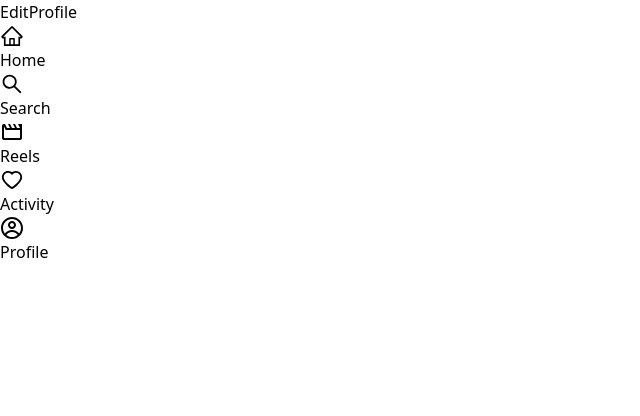
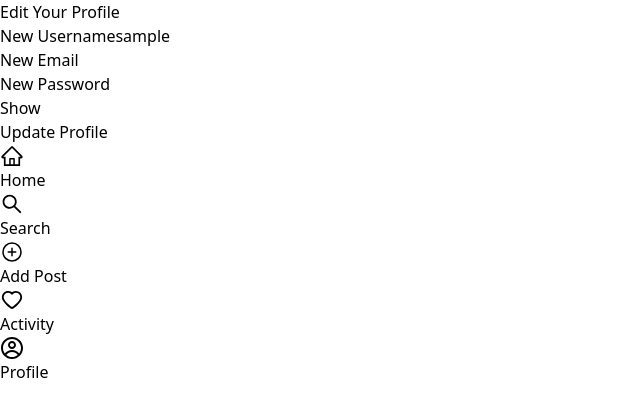
Before and after one commit to hamidnikoofard/instageram, a React (Vite) app: page /home/editprofile in a window 1280 px wide. Shown: the top 416 px of the page, without its empty margins (0-640 px from the left). Built offline with nearby package versions, Linux system fonts and the light colour scheme; sample sign-in values are in the browser's storage.

Commit message:
creat editprofile page and add post

```diff
--- a/src/Components/Profile/ProfileHeader.jsx
+++ b/src/Components/Profile/ProfileHeader.jsx
@@ -2,8 +2,9 @@ import React from "react";
 import profilePic from "../../assets/Profile.png";
 import Button from "../Share/Button";
 import { Link } from "react-router-dom";
+import CustomLink from "../Share/CustomLink";
 
-const ProfileHeader = ({ user  }) => {
+const ProfileHeader = ({ user , address , variant , title , onClick }) => {
   const { profilePicture, username, followers, followings } = user;
 
   return (
@@ -35,13 +36,13 @@ const ProfileHeader = ({ user  }) => {
           <p>This is the user's bio. Add a description here...</p>
         </div>
         <div className="w-full">
-          <Link to={"/home/editprofile"}>
-            <Button
-              title="Edit Profile"
-              variant="secondary"
-              className="text-sm py-1 px-4"
-            />
-          </Link>
+          <CustomLink
+            title={title}
+            variant={variant}
+            className="text-sm py-1 px-4 w-full"
+            address={address}
+            onClick={onClick}
+          />
         </div>
       </div>
     </div>
--- /dev/null
+++ b/src/Components/Share/CustomLink.jsx
@@ -0,0 +1,60 @@
+import React from "react";
+import { Link } from "react-router-dom";
+
+const CustomLink = ({
+  title,
+  type,
+  icon,
+  variant = "primary",
+  onClick,
+  address,
+  className = "",
+  ...props
+}) => {
+  const baseStyles =
+    "py-1 rounded-md font-semibold transition-all duration-300 w-full flex justify-center ";
+
+  const variants = {
+    primary: "bg-blue-500 text-white hover:bg-blue-700",
+    secondary: "bg-gray-100 text-black hover:bg-gray-300",
+    follow: "bg-blue-500 text-white hover:bg-blue-600",
+    unfollow: "bg-white text-black border border-gray-400 hover:bg-gray-100",
+  };
+
+  return (
+    <div>
+      {address ? (
+        <div>
+          <Link
+            className={`${baseStyles} ${variants[variant]} ${className}`}
+            type={type}
+            onClick={onClick}
+            to={address}
+            {...props}
+          >
+            <div className="flex gap-2 justify-center items-center">
+              {icon}
+              {title}
+            </div>
+          </Link>
+        </div>
+      ) : (
+        <div>
+          <button
+            className={`${baseStyles} ${variants[variant]} ${className}`}
+            type={type}
+            onClick={onClick}
+            {...props}
+          >
+            <div className="flex gap-2 justify-center items-center">
+              {icon}
+              {title}
+            </div>
+          </button>
+        </div>
+      )}
+    </div>
+  );
+};
+
+export default CustomLink;
--- a/src/Layout/NavBar.jsx
+++ b/src/Layout/NavBar.jsx
@@ -4,6 +4,7 @@ import { MdOutlineMovie } from "react-icons/md";
 import { CgProfile } from "react-icons/cg";
 import { Outlet } from "react-router-dom";
 import NavItem from "../Components/Share/NavItem";
+import { IoAddCircleOutline } from "react-icons/io5";
 
 const NavBar = () => {
   return (
@@ -16,7 +17,7 @@ const NavBar = () => {
           <div className="flex justify-between items-center h-16">
             <NavItem to="/home" icon={<AiOutlineHome size={24} />} label="Home" />
             <NavItem to="/home/search" icon={<AiOutlineSearch size={24} />} label="Search" />
-            <NavItem to="/home/reels" icon={<MdOutlineMovie size={24} />} label="Reels" />
+            <NavItem to="/home/addpost" icon={<IoAddCircleOutline size={24} />} label="Add Post" />
             <NavItem to="/home/activity" icon={<AiOutlineHeart size={24} />} label="Activity" />
             <NavItem to="/home/profile" icon={<CgProfile size={24} />} label="Profile" />
           </div>
--- /dev/null
+++ b/src/Pages/AddPost.jsx
@@ -0,0 +1,70 @@
+import React from "react";
+import Input from "../Components/Share/Input";
+import Button from "../Components/Share/Button";
+import * as yup from "yup";
+import { yupResolver } from "@hookform/resolvers/yup";
+import { useForm } from "react-hook-form";
+import axios from "axios";
+import { getToken } from "../utils/manageToken";
+
+const AddPost = () => {
+  const resolver = yup.object({
+    title: yup.string().required("Enter a title"),
+    content: yup.string().required("Enter a content"),
+  });
+
+  const { reset, register, handleSubmit, formState } = useForm({
+    resolver: yupResolver(resolver),
+  });
+
+  const submitForm = handleSubmit(async (formData) => {
+    try {
+      const response = await axios.post(
+        "https://instagram-backend-ugd3.onrender.com/api/article",
+        {
+          "title": formData.title,
+          "content": formData.content
+        },
+        {
+          headers : {
+            Authorization : `Bearer ${getToken()}`
+          }
+        }
+      );
+      console.log(response);
+
+    } catch (error) {
+      console.log(error);
+    }
+  });
+  return (
+    <div className="flex justify-center items-center bg-gray-100 min-h-screen p-6">
+      <div className="w-full max-w-5xl bg-white border shadow-md border-gray-300 flex flex-col items-center rounded-md py-10">
+        <div className="w-full px-4 sm:px-6 md:px-10 lg:w-1/2">
+          <h1 className="text-2xl font-semibold text-gray-700 mb-8 text-center">
+            Add New Post
+          </h1>
+          <form onSubmit={submitForm} className="flex flex-col gap-6">
+            <Input
+              {...register("title")}
+              label={"Title"}
+              type={"text"}
+              name={"title"}
+              error={formState.errors?.title?.message}
+            />
+            <Input
+              {...register("content")}
+              label={"Content"}
+              type={"text"}
+              name={"content"}
+              error={formState.errors?.content?.message}
+            />
+            <Button title={"Post"} />
+          </form>
+        </div>
+      </div>
+    </div>
+  );
+};
+
+export default AddPost;
--- a/src/Pages/EditProfile.jsx
+++ b/src/Pages/EditProfile.jsx
@@ -1,9 +1,92 @@
-import React from 'react'
+import React from "react";
+import Input from "../Components/Share/Input";
+import CustomLink from "../Components/Share/CustomLink";
+import { useForm } from "react-hook-form";
+import * as yup from "yup";
+import { yupResolver } from "@hookform/resolvers/yup";
+import { regex } from "../utils/regex";
+import { getId, getUser } from "../utils/manageUser&Id";
+import axios from "axios";
+import { getToken } from "../utils/manageToken";
 
 const EditProfile = () => {
+  const resolver = yup.object({
+    username: yup.string().required("Please enter your username"),
+    email: yup
+      .string()
+      .required("Enter new email")
+      .matches(regex.email, "Enter a valid email"),
+    password: yup
+      .string()
+      .required("Please enter your password")
+      .matches(regex.password, "Password must be at least 8 characters long"),
+  });
+
+  const { register, reset, handleSubmit, formState } = useForm({
+    resolver: yupResolver(resolver),
+  });
+
+  const submitForm = handleSubmit(async (formData) => {
+    const userId = getId();
+    try {
+      const response = await axios.put(
+        `https://instagram-backend-ugd3.onrender.com/api/user/${userId}`,
+        {
+          username: formData.username,
+          email: formData.email,
+          password: formData.password,
+        },
+        {
+          headers: {
+            Authorization: `Bearer ${getToken()}`,
+          },
+        }
+      );
+      console.log(response);
+      reset();
+    } catch (error) {
+      console.log(error);
+    }
+  });
+
   return (
-    <div>EditProfile</div>
-  )
-}
+    <div className="flex justify-center items-center bg-gray-100 min-h-screen p-6">
+      <div className="w-full max-w-3xl bg-white border border-gray-300 rounded-xl shadow-lg p-8 space-y-8">
+        <div className="text-center">
+          <h1 className="text-2xl font-bold text-gray-800 mb-4">
+            Edit Your Profile
+          </h1>
+        </div>
 
-export default EditProfile
+        <form onSubmit={submitForm} className="flex flex-col gap-6">
+          <Input
+            {...register("username")}
+            label={"New Username"}
+            type={"text"}
+            error={formState.errors?.username?.message}
+            value={getUser()}
+          />
+          <Input
+            {...register("email")}
+            label={"New Email"}
+            type={"text"}
+            error={formState.errors?.email?.message}
+          />
+          <Input
+            {...register("password")}
+            label={"New Password"}
+            type={"password"}
+            error={formState.errors?.password?.message}
+          />
+
+          <CustomLink
+            title={"Update Profile"}
+            className="flex items-center justify-center px-6 py-3 bg-blue-600 text-white rounded-lg hover:bg-blue-700 transition-all duration-200 ease-in-out"
+          />
+        </form>
+      </div>
+    </div>
+  );
+};
+
+export default EditProfile;
--- a/src/Pages/Login.jsx
+++ b/src/Pages/Login.jsx
@@ -1,4 +1,4 @@
-import React, { useContext, useEffect, useState } from "react";
+import React, {useState } from "react";
 import Logo from "../assets/logos_instagram.png";
 import Signupimg from "../assets/img/signup/1.png";
 import Input from "../Components/Share/Input";
@@ -6,13 +6,13 @@ import Button from "../Components/Share/Button";
 import { FaFacebookSquare } from "react-icons/fa";
 import googlePlay from "../assets/img/signup/googleplay.png";
 import microsoft from "../assets/img/signup/microsoft.png";
-import { Link, useNavigate, useSearchParams } from "react-router-dom";
+import { Link, useNavigate } from "react-router-dom";
 import * as yup from "yup";
 import { useForm } from "react-hook-form";
 import { regex } from "../utils/regex";
 import { yupResolver } from "@hookform/resolvers/yup";
 import axios from "axios";
-import { setUser } from "../utils/manageUser&Id";
+import { setId, setUser } from "../utils/manageUser&Id";
 import { setToken } from "../utils/manageToken";
 import Loading from "../Components/Share/Loading";
 import { toast } from "react-toastify";
@@ -45,6 +45,7 @@ const Login = () => {
       );
       setToken(response.data.accessToken);
       setUser(response.data.data.username);
+      setId(response.data.data._id)
       reset();
       setIsUserLogin(true);
 
--- a/src/Pages/Profile.jsx
+++ b/src/Pages/Profile.jsx
@@ -4,10 +4,11 @@ import { getUser } from "../utils/manageUser&Id";
 import ProfileHeader from "../Components/Profile/ProfileHeader";
 import Loading from "../Components/Share/Loading";
 
-
 const Profile = () => {
   const [userData, setUserData] = useState(null);
+  const [article, setArticle] = useState([]);
   const userName = getUser();
+
 
   const getData = async () => {
     try {
@@ -22,19 +23,65 @@ const Profile = () => {
     }
   };
 
+  const getArticle = async () => {
+    try {
+      const response = (
+        await axios.get(
+          `https://instagram-backend-ugd3.onrender.com/api/article/u/${userName}`
+        )
+      ).data;
+      setArticle(response);
+      console.log(response);
+    } catch (error) {
+      console.log(error);
+    }
+  };
+
   useEffect(() => {
     getData();
+    getArticle();
   }, []);
 
   return (
-    <div className="flex justify-center bg-gray-100 min-h-screen">
+    <div className="flex justify-center bg-gray-100 min-h-screen p-6">
       <div className="w-full max-w-5xl px-4 py-6">
-        <div className="bg-white p-6 rounded-lg shadow-md mb-8">
-          {userData ? (
-            <ProfileHeader user={userData} title={"Edit Profile"} address={"/home/editprofile"}/>
-          ) : (
-            <Loading />
-          )}
+        <div className="bg-white p-8 rounded-xl shadow-lg mb-10">
+          {/* Profile Header */}
+          <div>
+            {userData ? (
+              <ProfileHeader
+                user={userData}
+                title={"Edit Profile"}
+                address={"/home/editprofile"}
+                variant={"secondary"}
+              />
+            ) : (
+              <Loading />
+            )}
+          </div>
+
+          {/* Article Section */}
+          {/* <div className="flex flex-col items-center mt-10 border-t border-solid border-gray-300 pt-6">
+            {article.length > 0 ? (
+              <>
+                <h1 className="text-xl font-semibold text-gray-800 mb-6">
+                  Articles
+                </h1>
+                <div className="grid grid-cols-1 sm:grid-cols-2 lg:grid-cols-3 gap-6">
+                  {article.map((art, index) => (
+                    <div key={index} className="p-6 bg-gray-50 rounded-lg shadow hover:shadow-lg transition-shadow">
+                      <h2 className="text-lg font-semibold text-gray-700 mb-2">
+                        {art.title}
+                      </h2>
+                      <p className="text-gray-600">{art.content}</p>
+                    </div>
+                  ))}
+                </div>
+              </>
+            ) : (
+              <h2 className="text-lg font-semibold text-gray-500">No posts yet</h2>
+            )}
+          </div> */}
         </div>
       </div>
     </div>
--- a/src/Pages/SearchUser.jsx
+++ b/src/Pages/SearchUser.jsx
@@ -11,7 +11,7 @@ import { yupResolver } from "@hookform/resolvers/yup";
 
 const SearchUser = () => {
   const resolver = yup.object({
-    search: yup.string().required("Enter username"),
+    search: yup.string().required("Please enter a username"),
   });
 
   const { register, reset, handleSubmit, formState } = useForm({
@@ -40,17 +40,26 @@ const SearchUser = () => {
   });
 
   return (
-    <div className="flex justify-center bg-gray-100 min-h-screen p-4">
-      <div className="w-full max-w-5xl bg-white border shadow-md border-gray-300 flex flex-col items-center rounded-md">
-        <div className="w-full px-4 sm:px-6 md:px-10 py-6">
+    <div className="flex justify-center items-center bg-gray-100 min-h-screen p-6">
+      <div className="w-full max-w-3xl bg-white border border-gray-300 rounded-xl shadow-lg p-8 space-y-8">
+        {/* Header */}
+        <div className="text-center">
+          <h1 className="text-2xl font-bold text-gray-800 mb-2">
+            Search Users
+          </h1>
+          <p className="text-gray-600">
+            Enter a username to find users on the platform.
+          </p>
+        </div>
+
         <form
           onSubmit={submitForm}
-            className="flex flex-col sm:flex-row gap-4 items-center"
+          className="flex flex-col sm:flex-row items-center justify-center gap-4"
         >
-            <div className="w-full sm:w-2/3 md:w-3/4">
+          <div className="w-full sm:w-2/3">
             <Input
               {...register("search")}
-                label={"Search"}
+              label={"Search Username"}
               name={"search"}
               type={"text"}
               error={formState.errors?.search?.message}
@@ -59,27 +68,33 @@ const SearchUser = () => {
           <Button
             title={"Search"}
             icon={<AiOutlineSearch />}
-              className="px-4 h-9 w-full sm:w-auto"
+            className="flex items-center justify-center px-6 py-3 bg-blue-600 text-white rounded-lg hover:bg-blue-700 transition-all duration-200 ease-in-out w-full sm:w-auto"
           />
         </form>
-        </div>
-        <div className="w-full px-4 sm:px-6 md:px-10 py-4">
+
+        <div className="w-full">
           {loading && <Loading />}
           {!loading && hasSearched && (
             <div>
               {users.length > 0 ? (
                 <>
-                  <h2 className="font-semibold mb-4 text-center">
-                    Search results
+                  <h2 className="text-lg font-semibold text-center mb-4">
+                    Search Results
                   </h2>
-                  <div className="w-full space-y-2">
+                  <div className="flex flex-col justify-center gap-4">
                     {users.map((user) => (
-                      <FollowerCard username={user.username} key={user._id} id={user._id} />
+                      <FollowerCard
+                        username={user.username}
+                        key={user._id}
+                        id={user._id}
+                      />
                     ))}
                   </div>
                 </>
               ) : (
-                <p className="text-lg font-semibold text-center">No results found</p>
+                <p className="text-center text-gray-600 font-medium">
+                  No users found.
+                </p>
               )}
             </div>
           )}
--- a/src/Pages/UserPage.jsx
+++ b/src/Pages/UserPage.jsx
@@ -3,14 +3,16 @@ import React, { useEffect, useState } from "react";
 import { useParams } from "react-router-dom";
 import Loading from "../Components/Share/Loading";
 import ProfileHeader from "../Components/Profile/ProfileHeader";
+import { getToken } from "../utils/manageToken";
 
 const UserPage = () => {
   const userId = useParams().userid;
-  const [userData , setUserData] = useState()
-  const [loading , setLoading] = useState(false)
+  const [userData, setUserData] = useState();
+  const [loading, setLoading] = useState(false);
+
 
   const getData = async () => {
-    setLoading(true)
+    setLoading(true);
     try {
       const response = (
         await axios.get(
@@ -18,24 +20,46 @@ const UserPage = () => {
         )
       ).data;
       console.log(response.user);
-      setUserData(response.user)
+      setUserData(response.user);
     } catch (error) {
       console.log(error);
-    } finally{
-        setLoading(false)
+    } finally {
+      setLoading(false);
     }
   };
 
   useEffect(() => {
-    getData()
-  } , [])
+    getData();
+  }, []);
+
+  const followUser = async () => {
+    try {
+      const response = await axios.put(
+        `https://instagram-backend-ugd3.onrender.com/api/user/${userData.username}/follow`,
+        {},
+        {
+          headers: {
+            Authorization: `Bearer ${getToken()}`,
+          },
+        }
+      );
+
+      console.log(response);
+    } catch (error) {
+      console.log(error);
+    }
+  };
 
   return (
     <div className="flex justify-center bg-gray-100 min-h-screen">
       <div className="w-full max-w-5xl px-4 py-6">
         <div className="bg-white p-6 rounded-lg shadow-md mb-8">
           {userData ? (
-          <ProfileHeader user={userData} />
+            <ProfileHeader
+              user={userData}
+              title={"Follow"}
+              onClick={followUser}
+            />
           ) : (
             <Loading />
           )}
--- a/src/Routers.jsx
+++ b/src/Routers.jsx
@@ -10,6 +10,7 @@ import Following from "./Pages/Following";
 import SearchUser from "./Pages/SearchUser";
 import NavBar from "./Layout/NavBar";
 import UserPage from "./Pages/UserPage";
+import AddPsot from "./Pages/AddPost";
 
 export const router = createBrowserRouter([
   {
@@ -41,6 +42,10 @@ export const router = createBrowserRouter([
         element: <Profile />,
       },
       {
+        path : "addpost",
+        element : <AddPsot />
+      },
+      {
         path: "editprofile",
         element: <EditProfile />,
       },
--- a/src/utils/manageUser&Id.js
+++ b/src/utils/manageUser&Id.js
@@ -1,5 +1,7 @@
 const getUser = () => localStorage.getItem("username");
 const setUser = (username) => localStorage.setItem("username", username);
 const removeUser = () => localStorage.removeItem("username");
-
-export { getUser, setUser, removeUser };
+const getId = () => localStorage.getItem("id");
+const setId = (id) => localStorage.setItem("id", id);
+const removeId = () => localStorage.removeItem("id");
+export { getUser, setUser, removeUser , getId , setId , removeId };
```
Lines whose indentation alone changed are shown as unchanged.
